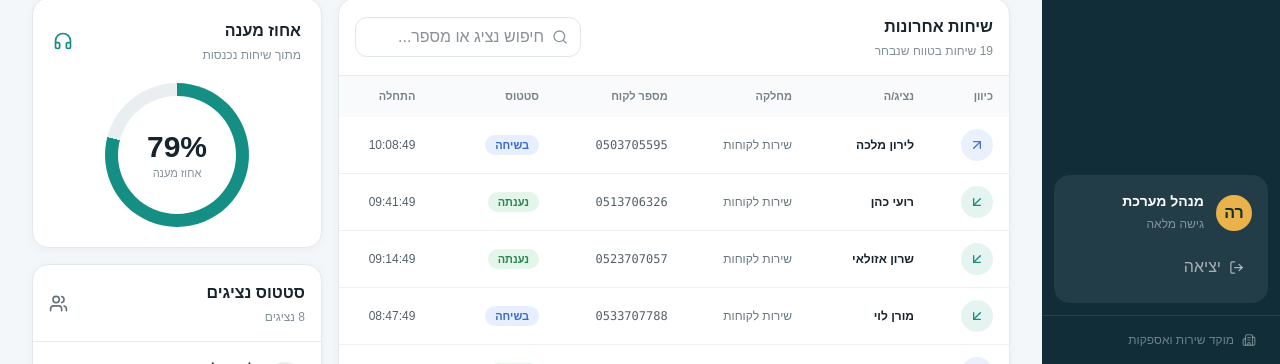
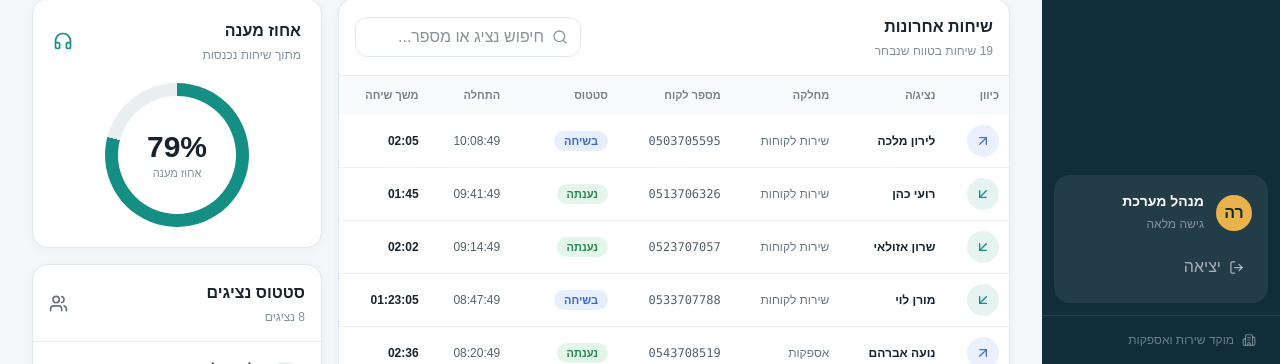
Before and after one commit to launchsitex/shirot-zendesk, a Next.js app: page /dashboard in a window 1280 px wide. Shown: the part 436-800 px from the top of the page. Built offline with nearby package versions, Linux system fonts and the light colour scheme; no server answers.

Commit message:
Tighten call table column spacing in the dashboard UI.
Size columns to content so wide screens no longer stretch large gaps between fields.

Co-authored-by: Cursor <cursoragent@cursor.com>

```diff
--- a/src/components/dashboard-client.tsx
+++ b/src/components/dashboard-client.tsx
@@ -480,25 +480,39 @@ export function DashboardClient() {
             </label>
           </div>
           <div className="scrollbar-thin max-h-[510px] overflow-auto">
-            <table className="w-full min-w-[780px] border-collapse text-right">
+            <table className="w-full border-collapse text-right text-xs">
               <thead className="sticky top-0 z-10 bg-[#f8fafb] text-[11px] text-[#75838a]">
                 <tr>
-                  <th className="px-4 py-3 font-semibold">כיוון</th>
-                  <th className="px-4 py-3 font-semibold">נציג/ה</th>
-                  <th className="px-4 py-3 font-semibold">מחלקה</th>
-                  <th className="px-4 py-3 font-semibold">מספר לקוח</th>
-                  <th className="px-4 py-3 font-semibold">סטטוס</th>
-                  <th className="px-4 py-3 font-semibold">התחלה</th>
-                  <th className="px-4 py-3 font-semibold">משך שיחה</th>
+                  <th className="w-0 whitespace-nowrap px-2.5 py-3 font-semibold">
+                    כיוון
+                  </th>
+                  <th className="w-0 whitespace-nowrap px-2.5 py-3 font-semibold">
+                    נציג/ה
+                  </th>
+                  <th className="w-0 whitespace-nowrap px-2.5 py-3 font-semibold">
+                    מחלקה
+                  </th>
+                  <th className="w-0 whitespace-nowrap px-2.5 py-3 font-semibold">
+                    מספר לקוח
+                  </th>
+                  <th className="w-0 whitespace-nowrap px-2.5 py-3 font-semibold">
+                    סטטוס
+                  </th>
+                  <th className="w-0 whitespace-nowrap px-2.5 py-3 font-semibold">
+                    התחלה
+                  </th>
+                  <th className="w-0 whitespace-nowrap px-2.5 py-3 font-semibold">
+                    משך שיחה
+                  </th>
                 </tr>
               </thead>
               <tbody className="divide-y divide-[#edf1f3]">
                 {visibleCalls.map((call) => (
                   <tr
                     key={call.id}
-                    className="text-xs transition hover:bg-[#f9fbfb]"
+                    className="transition hover:bg-[#f9fbfb]"
                   >
-                    <td className="px-4 py-3">
+                    <td className="w-0 whitespace-nowrap px-2.5 py-2.5">
                       <span
                         className={`inline-flex h-8 w-8 items-center justify-center rounded-full ${
                           call.direction === "inbound"
@@ -513,19 +527,22 @@ export function DashboardClient() {
                         )}
                       </span>
                     </td>
-                    <td className="px-4 py-3 font-bold">
+                    <td className="w-0 whitespace-nowrap px-2.5 py-2.5 font-bold">
                       {call.agentName ?? "—"}
                     </td>
-                    <td className="px-4 py-3 text-[#69777e]">
+                    <td className="w-0 whitespace-nowrap px-2.5 py-2.5 text-[#69777e]">
                       {call.departmentName ?? "ללא שיוך"}
                     </td>
-                    <td className="px-4 py-3 font-mono text-[#526169]" dir="ltr">
+                    <td
+                      className="w-0 whitespace-nowrap px-2.5 py-2.5 font-mono text-[#526169]"
+                      dir="ltr"
+                    >
                       {formatPhoneDisplay(call.customerNumber)}
                     </td>
-                    <td className="px-4 py-3">
+                    <td className="w-0 whitespace-nowrap px-2.5 py-2.5">
                       <CallStatus status={call.status} />
                     </td>
-                    <td className="px-4 py-3 text-[#526169]">
+                    <td className="w-0 whitespace-nowrap px-2.5 py-2.5 text-[#526169]">
                       {new Date(call.startedAt).toLocaleTimeString("he-IL", {
                         hour: "2-digit",
                         minute: "2-digit",
@@ -533,7 +550,7 @@ export function DashboardClient() {
                         timeZone: "Asia/Jerusalem",
                       })}
                     </td>
-                    <td className="px-4 py-3 font-semibold">
+                    <td className="w-0 whitespace-nowrap px-2.5 py-2.5 font-semibold">
                       {call.status === "in_progress"
                         ? elapsed(call.startedAt)
                         : formatDuration(call.talkTimeSeconds)}
@@ -542,7 +559,10 @@ export function DashboardClient() {
                 ))}
                 {!visibleCalls.length && (
                   <tr>
-                    <td colSpan={7} className="px-4 py-16 text-center text-sm text-[#78868d]">
+                    <td
+                      colSpan={7}
+                      className="px-4 py-16 text-center text-sm text-[#78868d]"
+                    >
                       לא נמצאו שיחות התואמות לסינון
                     </td>
                   </tr>
--- a/src/components/section-pages.tsx
+++ b/src/components/section-pages.tsx
@@ -253,7 +253,7 @@ export function CallsHistory() {
                 </span>
               </div>
               <div className="scrollbar-thin max-h-[650px] overflow-auto">
-                <table className="w-full min-w-[850px] text-right text-xs">
+                <table className="w-full border-collapse text-right text-xs">
                   <thead className="sticky top-0 bg-[#f8fafb] text-[#748188]">
                     <tr>
                       {[
@@ -265,7 +265,10 @@ export function CallsHistory() {
                         "תאריך ושעה",
                         "משך שיחה",
                       ].map((heading) => (
-                        <th key={heading} className="px-4 py-3 font-semibold">
+                        <th
+                          key={heading}
+                          className="w-0 whitespace-nowrap px-2.5 py-3 font-semibold"
+                        >
                           {heading}
                         </th>
                       ))}
@@ -274,7 +277,7 @@ export function CallsHistory() {
                   <tbody className="divide-y divide-[#edf1f3]">
                     {calls.map((call) => (
                       <tr key={call.id} className="hover:bg-[#f9fbfb]">
-                        <td className="px-4 py-3">
+                        <td className="w-0 whitespace-nowrap px-2.5 py-2.5">
                           <span
                             className={`inline-flex h-8 w-8 items-center justify-center rounded-full ${
                               call.direction === "inbound"
@@ -289,26 +292,29 @@ export function CallsHistory() {
                             )}
                           </span>
                         </td>
-                        <td className="px-4 py-3 font-bold">
+                        <td className="w-0 whitespace-nowrap px-2.5 py-2.5 font-bold">
                           {call.agentName ?? "—"}
                         </td>
-                        <td className="px-4 py-3">
+                        <td className="w-0 whitespace-nowrap px-2.5 py-2.5">
                           {call.departmentName ?? "ללא שיוך"}
                         </td>
-                        <td className="px-4 py-3 font-mono" dir="ltr">
+                        <td
+                          className="w-0 whitespace-nowrap px-2.5 py-2.5 font-mono"
+                          dir="ltr"
+                        >
                           {formatPhoneDisplay(call.customerNumber)}
                         </td>
-                        <td className="px-4 py-3">
+                        <td className="w-0 whitespace-nowrap px-2.5 py-2.5">
                           <CallBadge status={call.status} />
                         </td>
-                        <td className="px-4 py-3">
+                        <td className="w-0 whitespace-nowrap px-2.5 py-2.5">
                           {new Date(call.startedAt).toLocaleString("he-IL", {
                             dateStyle: "short",
                             timeStyle: "medium",
                             timeZone: "Asia/Jerusalem",
                           })}
                         </td>
-                        <td className="px-4 py-3 font-bold">
+                        <td className="w-0 whitespace-nowrap px-2.5 py-2.5 font-bold">
                           {formatDuration(call.talkTimeSeconds)}
                         </td>
                       </tr>
```
